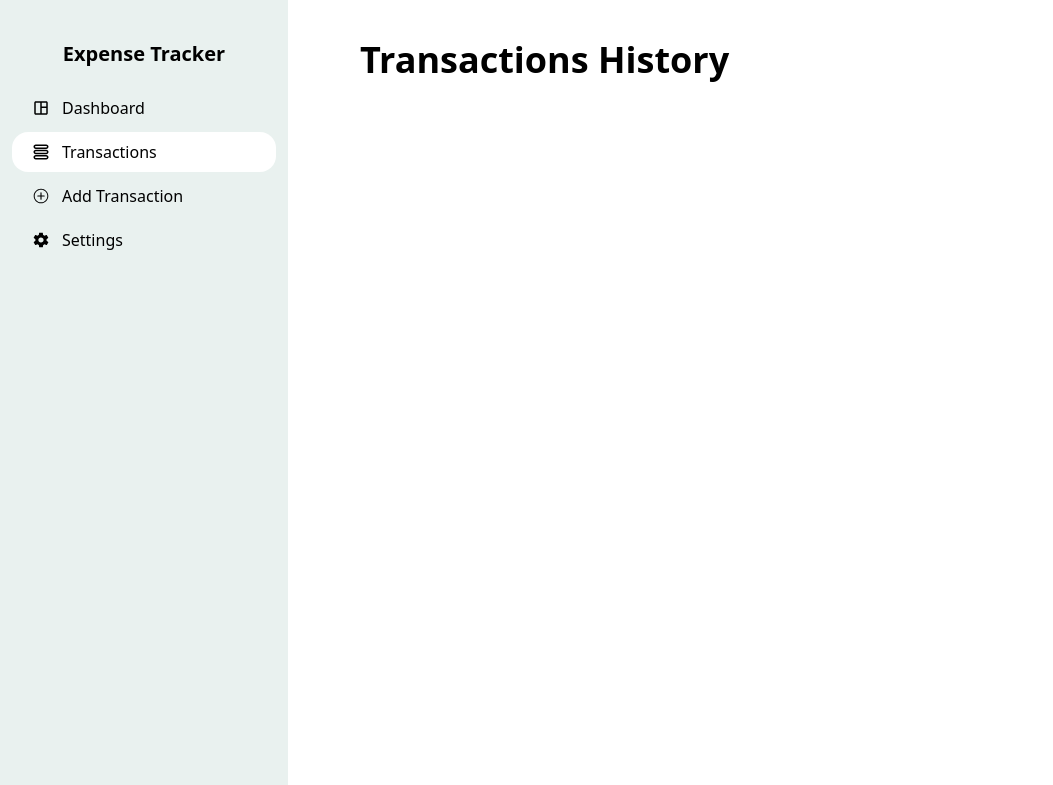
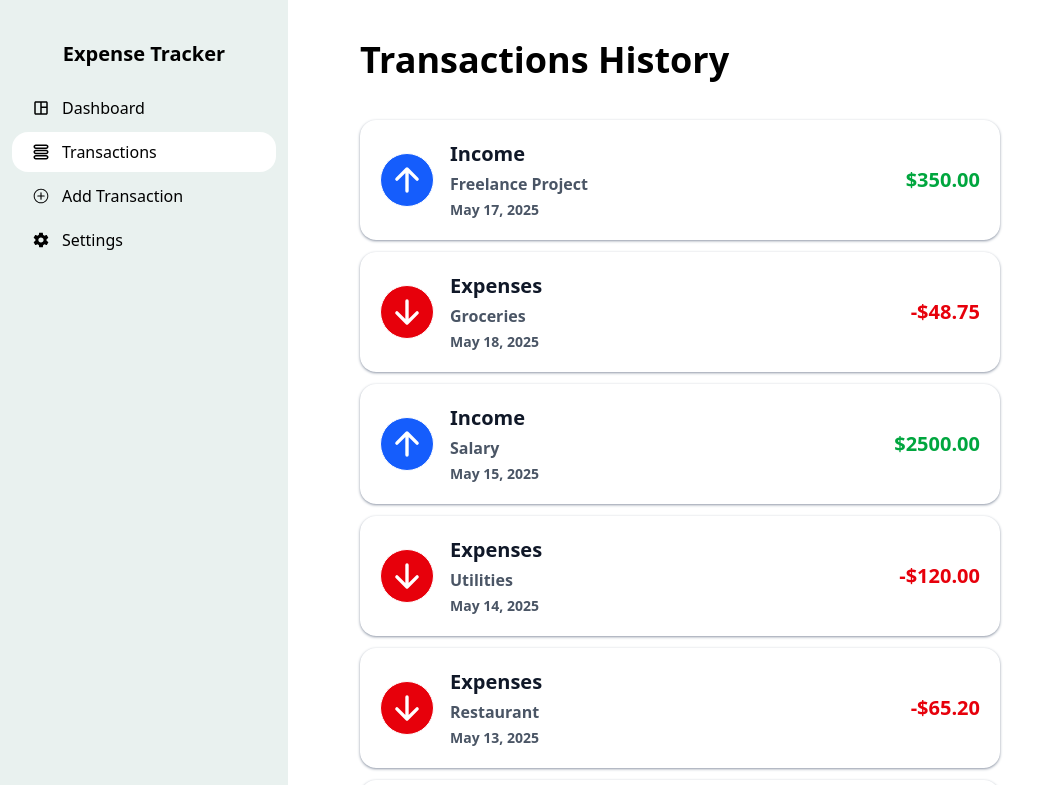
Before and after one commit to kenshiin1123/expense-tracker, a React (Vite) app: page /transactions in a window 1280 px wide. Shown: the top 785 px of the page, without its empty margins (0-1053 px from the left). Built offline with nearby package versions, Linux system fonts and the light colour scheme.

Commit message:
update repo

```diff
--- a/src/components/PieChart.jsx
+++ b/src/components/PieChart.jsx
@@ -9,7 +9,7 @@ const data = {
   labels: ["Food", "Transport", "Utilities"],
   datasets: [
     {
-      label: "Monthly Expenses",
+      label: "Expenses",
       data: [450, 200, 150, 300],
       backgroundColor: ["#f87171", "#60a5fa", "#fbbf24", "gray"], // red, blue, yellow
       borderColor: "#fff",
--- a/src/components/TransactionCard.jsx
+++ b/src/components/TransactionCard.jsx
@@ -2,16 +2,19 @@ import { useState } from "react";
 import Container from "./Container";
 import { IoArrowUpOutline, IoArrowDownOutline } from "react-icons/io5";
 import { AnimatePresence, motion } from "motion/react";
+import { transactionActions } from "../store/transaction";
 
 import Button from "./Button";
+import { useDispatch } from "react-redux";
 
 export default function TransactionCard({
   moneyCurrency = "$",
-  type = "expenses",
-  category = "Category",
-  date = "May 5, 2025",
-  amount = "95.00",
-  duration = 0.2,
+  type,
+  category,
+  date,
+  amount,
+  duration,
+  id,
 }) {
   let title = "Expenses";
   let bg = "bg-red-600";
@@ -59,7 +62,7 @@ export default function TransactionCard({
         {amount}
       </h1>
       {/*  */}
-      <SettingsOption isActive={isActive} />
+      <SettingsOption isActive={isActive} id={id} />
     </Container>
   );
 }
@@ -74,12 +77,13 @@ const IconContainer = ({ children, bg }) => {
   );
 };
 
-const SettingsOption = ({ isActive }) => {
+const SettingsOption = ({ isActive, id }) => {
+  const dispatch = useDispatch();
   const handleEdit = () => {
     alert("Editing");
   };
   const handleDelete = () => {
-    alert("Deleting");
+    dispatch(transactionActions.removeTransaction(id));
   };
 
   return (
@@ -92,9 +96,9 @@ const SettingsOption = ({ isActive }) => {
           exit={{ scale: 0.3, opacity: 0 }}
           className="w-full bg-white absolute h-full rounded-2xl flex justify-center items-center gap-5 "
         >
-          <Button handleClick={handleEdit} type="info">
+          {/* <Button handleClick={handleEdit} type="info">
             Edit
-          </Button>
+          </Button> */}
           <Button handleClick={handleDelete} type="delete">
             Delete
           </Button>
--- a/src/pages/Transactions.jsx
+++ b/src/pages/Transactions.jsx
@@ -1,6 +1,9 @@
+import { Link } from "react-router";
+import Container from "../components/Container";
 import Header from "../components/Header";
 import TransactionCard from "../components/TransactionCard";
 import { useSelector } from "react-redux";
+import Button from "../components/Button";
 
 export default function Transactions() {
   const transactions = useSelector((state) => state.transaction.transactions);
@@ -8,16 +11,30 @@ export default function Transactions() {
     <>
       <Header>Transactions History</Header>
       <div className="grid gap-3 max-sm:grid-cols-1 min-sm:grid-cols-1 mt-10">
-        {transactions.map((t, i) => (
+        {transactions.length > 0 ? (
+          transactions.map((t, i) => (
             <TransactionCard
-            key={i}
+              key={t.id}
               amount={t.amount}
               category={t.category}
               date={t.date}
               type={t.type}
+              id={t.id}
               duration={i * 0.08}
             />
-        ))}
+          ))
+        ) : (
+          <Container additionalClasses={"min-sm:w-80"}>
+            <Header size="medium" additionalClass="text-red-600 text-center">
+              No transactions available!
+            </Header>
+            <Link to={"/add"}>
+              <Button size="wide" additionalClass={"mt-10"} type="info">
+                Add Transaction
+              </Button>
+            </Link>
+          </Container>
+        )}
       </div>
     </>
   );
--- a/src/store/transaction.js
+++ b/src/store/transaction.js
@@ -19,7 +19,7 @@ const seed = [
   {
     type: "income",
     category: "Salary",
-    amount: "2,500.00",
+    amount: "2500.00",
     date: "May 15, 2025",
     id: uuid(),
   },
@@ -54,7 +54,7 @@ const seed = [
 ];
 
 const initialState = {
-  transactions: [],
+  transactions: [...seed],
   totalExpenses: 0,
   totalIncome: 0,
   balance: 0,
@@ -83,11 +83,11 @@ const transactionSlice = createSlice({
     calculateIncome(state) {
       state.totalIncome = sum(state.transactions, "income");
     },
-    addTransaction(state, payload) {
-      state.transactions.unshift(payload.payload);
+    addTransaction(state, action) {
+      state.transactions.unshift(action.payload);
     },
-    removeTransaction(state, payload) {
-      const id = payload.id;
+    removeTransaction(state, action) {
+      const id = action.payload;
       state.transactions = state.transactions.filter(
         (transaction) => transaction.id !== id
       );
```
Lines whose indentation alone changed are shown as unchanged.
